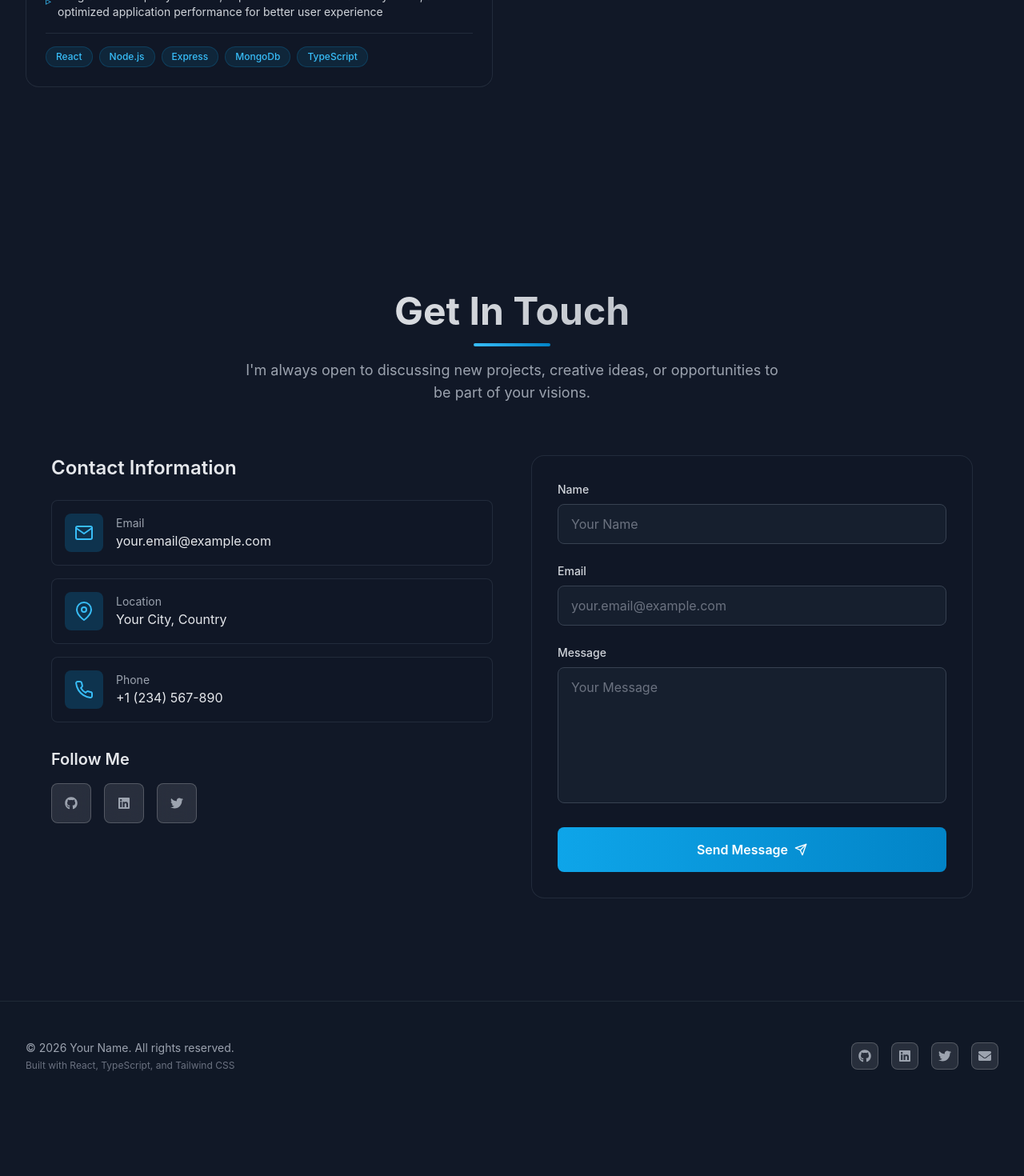
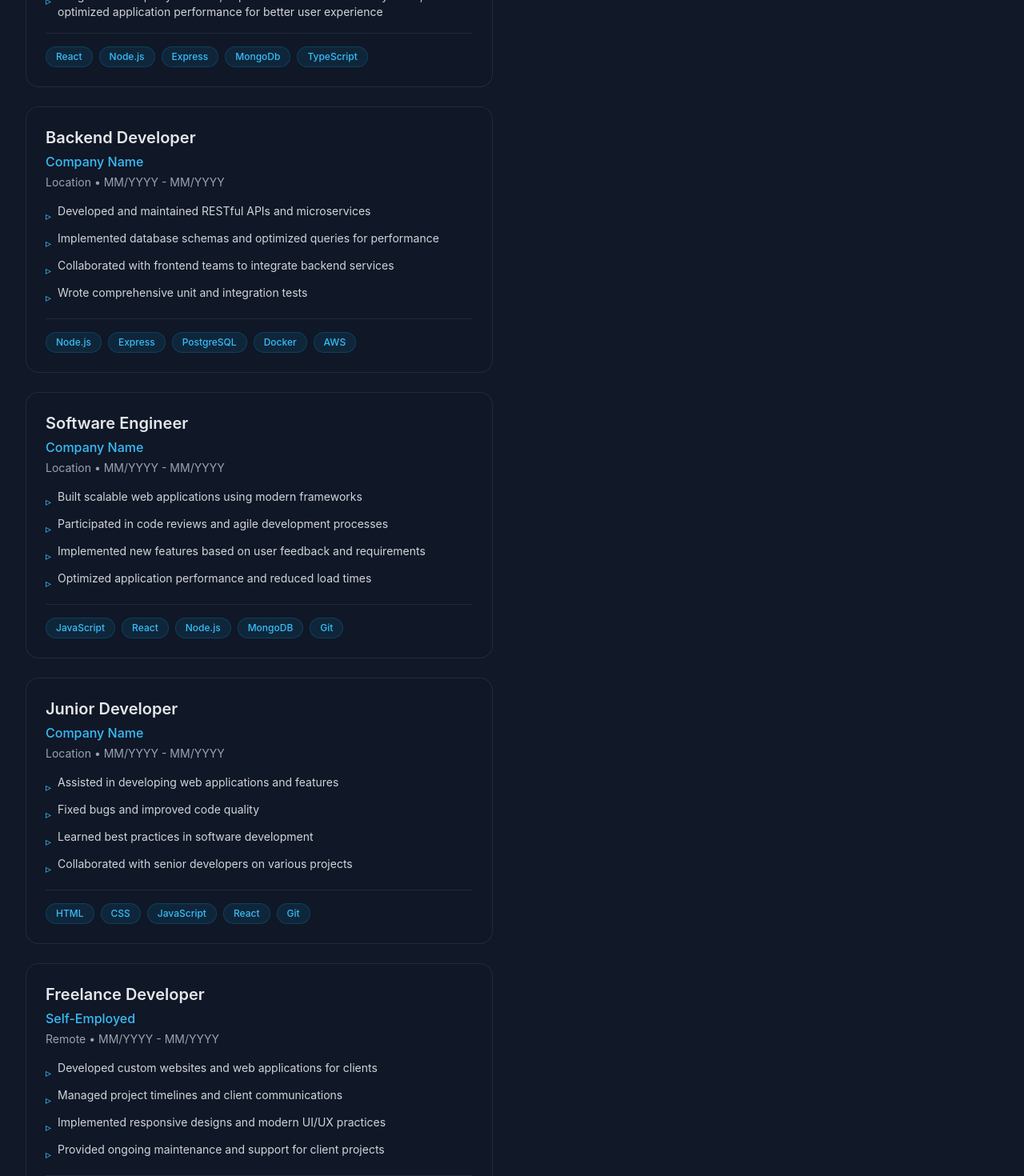
Before and after one commit to birukhabte/MyPersonalPortfolio, a React (Vite) app: page / in a window 1280 px wide. Shown: the part 5280-6750 px from the top of the page at 80% size. Before the commit the page ends 6668 px from the top, so only its background shows below. Built offline with nearby package versions, Linux system fonts and the light colour scheme.

Commit message:
experience placeholder added

```diff
--- a/src/components/Experience.tsx
+++ b/src/components/Experience.tsx
@@ -45,10 +45,70 @@ const timelineItems: TimelineItem[] = [
       'Collaborated with designers and backend engineers to create seamless experiences for users and optimize business processes',
       'Integrated third-party services, implemented authentication systems, and optimized application performance for better user experience',
     ],
-    skills: ['React', 'Node.js', "Express", 'MongoDb', 'TypeScript',],
+    skills: ['React', 'Node.js', 'Express', 'MongoDb', 'TypeScript'],
   },
   {
     id: 3,
+    type: 'experience',
+    title: 'Backend Developer',
+    company: 'Company Name',
+    location: 'Location',
+    period: 'MM/YYYY - MM/YYYY',
+    description: [
+      'Developed and maintained RESTful APIs and microservices',
+      'Implemented database schemas and optimized queries for performance',
+      'Collaborated with frontend teams to integrate backend services',
+      'Wrote comprehensive unit and integration tests',
+    ],
+    skills: ['Node.js', 'Express', 'PostgreSQL', 'Docker', 'AWS'],
+  },
+  {
+    id: 4,
+    type: 'experience',
+    title: 'Software Engineer',
+    company: 'Company Name',
+    location: 'Location',
+    period: 'MM/YYYY - MM/YYYY',
+    description: [
+      'Built scalable web applications using modern frameworks',
+      'Participated in code reviews and agile development processes',
+      'Implemented new features based on user feedback and requirements',
+      'Optimized application performance and reduced load times',
+    ],
+    skills: ['JavaScript', 'React', 'Node.js', 'MongoDB', 'Git'],
+  },
+  {
+    id: 5,
+    type: 'experience',
+    title: 'Junior Developer',
+    company: 'Company Name',
+    location: 'Location',
+    period: 'MM/YYYY - MM/YYYY',
+    description: [
+      'Assisted in developing web applications and features',
+      'Fixed bugs and improved code quality',
+      'Learned best practices in software development',
+      'Collaborated with senior developers on various projects',
+    ],
+    skills: ['HTML', 'CSS', 'JavaScript', 'React', 'Git'],
+  },
+  {
+    id: 6,
+    type: 'experience',
+    title: 'Freelance Developer',
+    company: 'Self-Employed',
+    location: 'Remote',
+    period: 'MM/YYYY - MM/YYYY',
+    description: [
+      'Developed custom websites and web applications for clients',
+      'Managed project timelines and client communications',
+      'Implemented responsive designs and modern UI/UX practices',
+      'Provided ongoing maintenance and support for client projects',
+    ],
+    skills: ['React', 'Next.js', 'Tailwind CSS', 'Firebase', 'Vercel'],
+  },
+  {
+    id: 7,
     type: 'education',
     title: 'Bachelor of Science in Computer Science',
     company: 'University Name',
```
